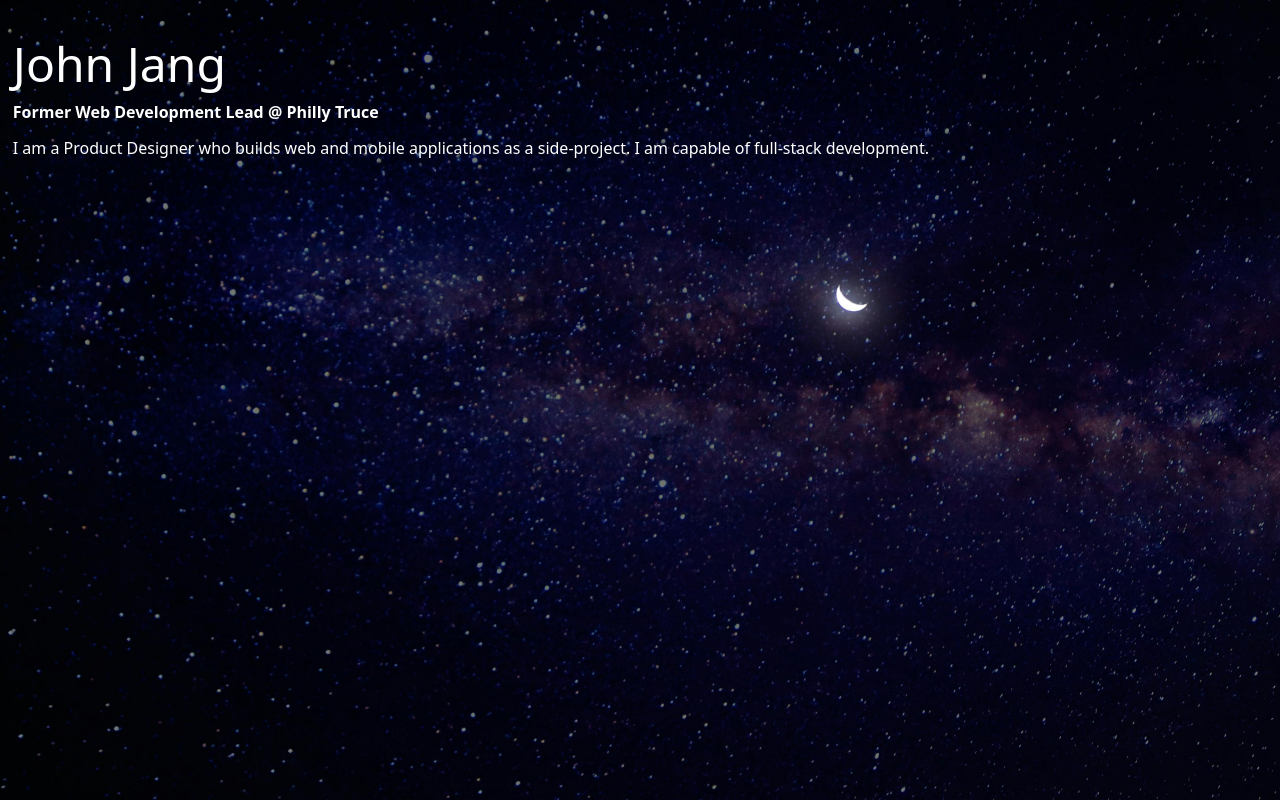
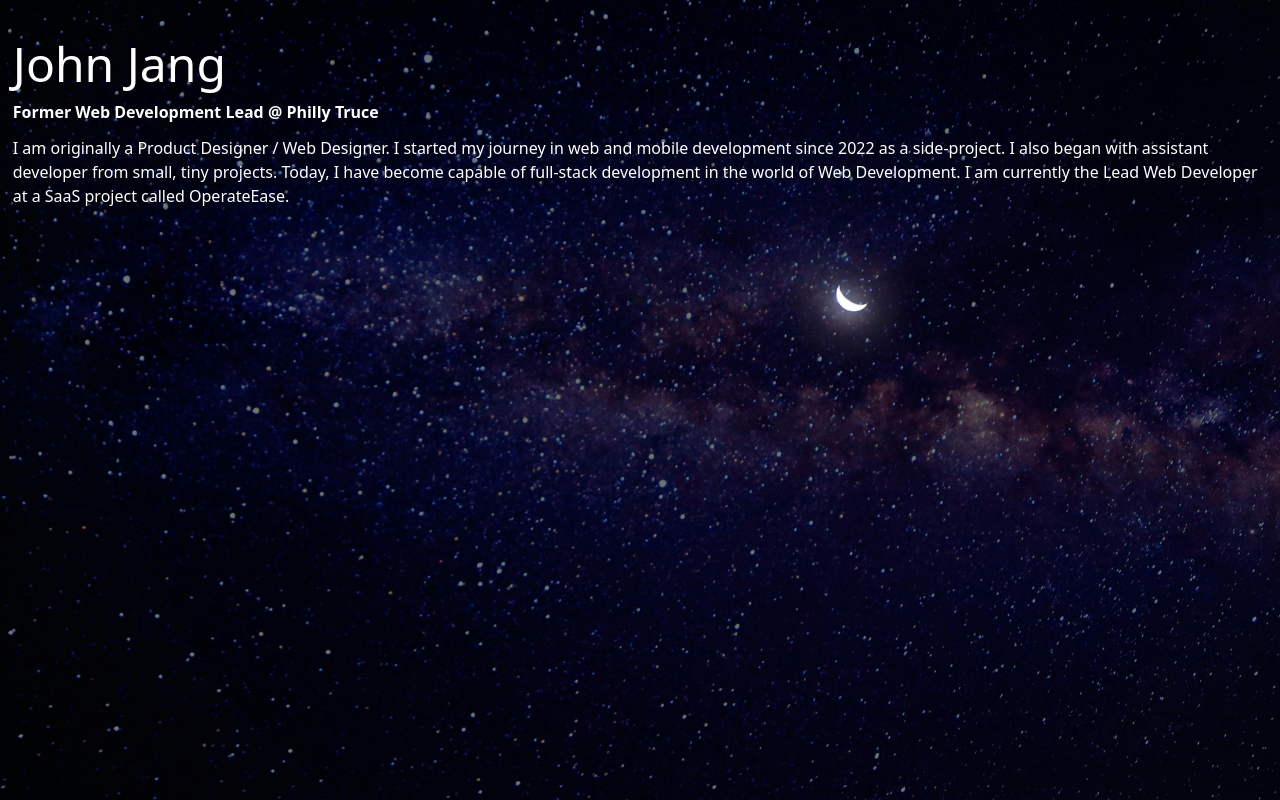
Before and after one commit to johnjang94/development, a Next.js app: page /home/landing in a window 1280 px wide. Built offline with nearby package versions, Linux system fonts and the light colour scheme.

Commit message:
updating my bio in development

```diff
--- a/pages/home/landing.tsx
+++ b/pages/home/landing.tsx
@@ -6,8 +6,11 @@ export default function Landing() {
         Former Web Development Lead @ Philly Truce
       </h3>
       <p>
-        I am a Product Designer who builds web and mobile applications as a
-        side-project. I am capable of full-stack development.
+        I am originally a Product Designer / Web Designer. I started my journey
+        in web and mobile development since 2022 as a side-project. I also began
+        with assistant developer from small, tiny projects. Today, I have become
+        capable of full-stack development in the world of Web Development. I am
+        currently the Lead Web Developer at a SaaS project called OperateEase.
       </p>
     </div>
   );
```
